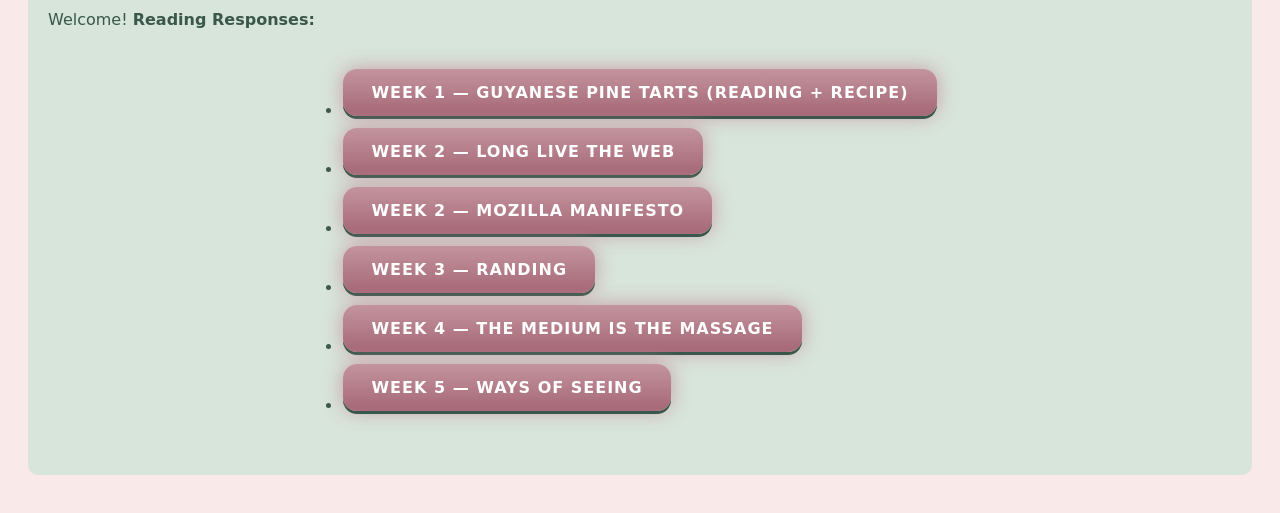
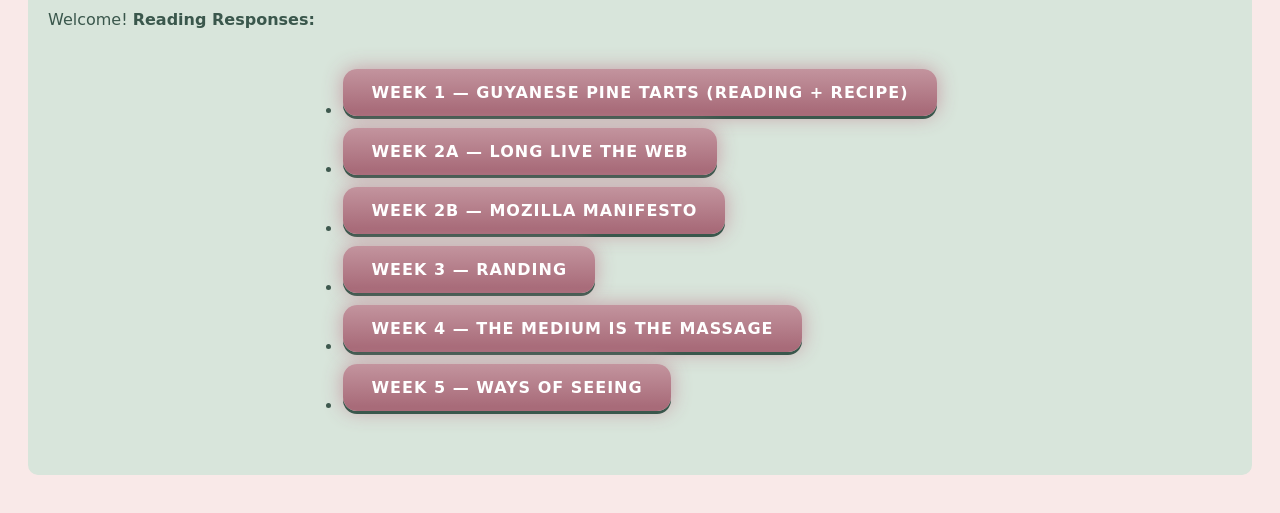
Before and after one commit to sierraCole/sierraCole.github.io, a plain HTML site: page MainSite.html in a window 1280 px wide. Shown: the part 139-652 px from the top of the page. Drawn offline with Linux system fonts and the light colour scheme.

Commit message:
main update 2

```diff
--- a/MainSite.html
+++ b/MainSite.html
@@ -75,13 +75,13 @@
       </li>
       <li style="margin:8px 0;">
         <a href="https://sierracole.github.io/week2LLTW/index.html">
-           Week 2 — Long Live the Web
+           Week 2a — Long Live the Web
         </a>
       </li>
 
       <li style="margin:8px 0;">
         <a href="https://sierracole.github.io/week%202/index.html">
-           Week 2 — Mozilla Manifesto
+           Week 2b — Mozilla Manifesto
         </a>
       </li>
 
```
